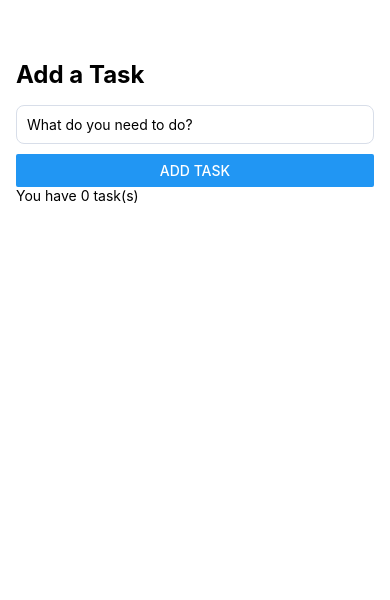
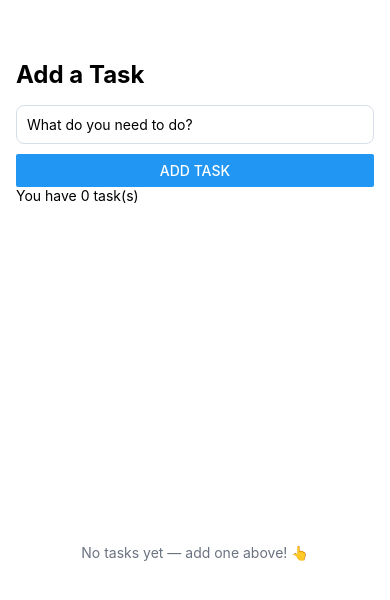
Before and after one commit to JhonaBoo08/Week1Labs, a React Native app: screen / in a window 390 px wide. Shown: the top 600 px of the page. Built offline with nearby package versions, Linux system fonts and the light colour scheme.

Commit message:
Lab 6: Tappable tasks with empty state and separators

```diff
--- a/screens/AddTaskScreen.js
+++ b/screens/AddTaskScreen.js
@@ -13,6 +13,16 @@
 
 setTasks([...tasks, newTask]);
 setTaskText('');
+}
+function handleToggleTask(id) {
+
+setTasks(
+tasks.map((t) =>
+
+t.id === id ? { ...t, done: !t.done } : t
+
+)
+);
 }
 return (
 
@@ -35,8 +45,38 @@
 data={tasks}
 
 keyExtractor={(item) => item.id}
+renderItem={({ item }) => (
+<TaskCard
+title={item.title}
+done={item.done}
 
-renderItem={({ item }) => <TaskCard title={item.title} done={item.done} />}
+onToggle={() => handleToggleTask(item.id)}
+
+/>
+)}
+style={styles.list}
+
+/>
+<FlatList
+data={tasks}
+
+keyExtractor={(item) => item.id}
+renderItem={({ item }) => (
+<TaskCard
+title={item.title}
+done={item.done}
+
+onToggle={() => handleToggleTask(item.id)}
+
+/>
+)}
+ListEmptyComponent={
+
+<Text style={styles.empty}>No tasks yet — add one above! 👆</Text>
+
+}
+
+ItemSeparatorComponent={() => <View style={styles.separator} />}
 
 style={styles.list}
 
@@ -57,4 +97,8 @@
 marginBottom: 10 },
 list: { marginTop: 16 },
 
+empty: { textAlign: 'center', color: '#6B7280', marginTop: 24 },
+
+separator: { height: 8 },
+
 });
```
